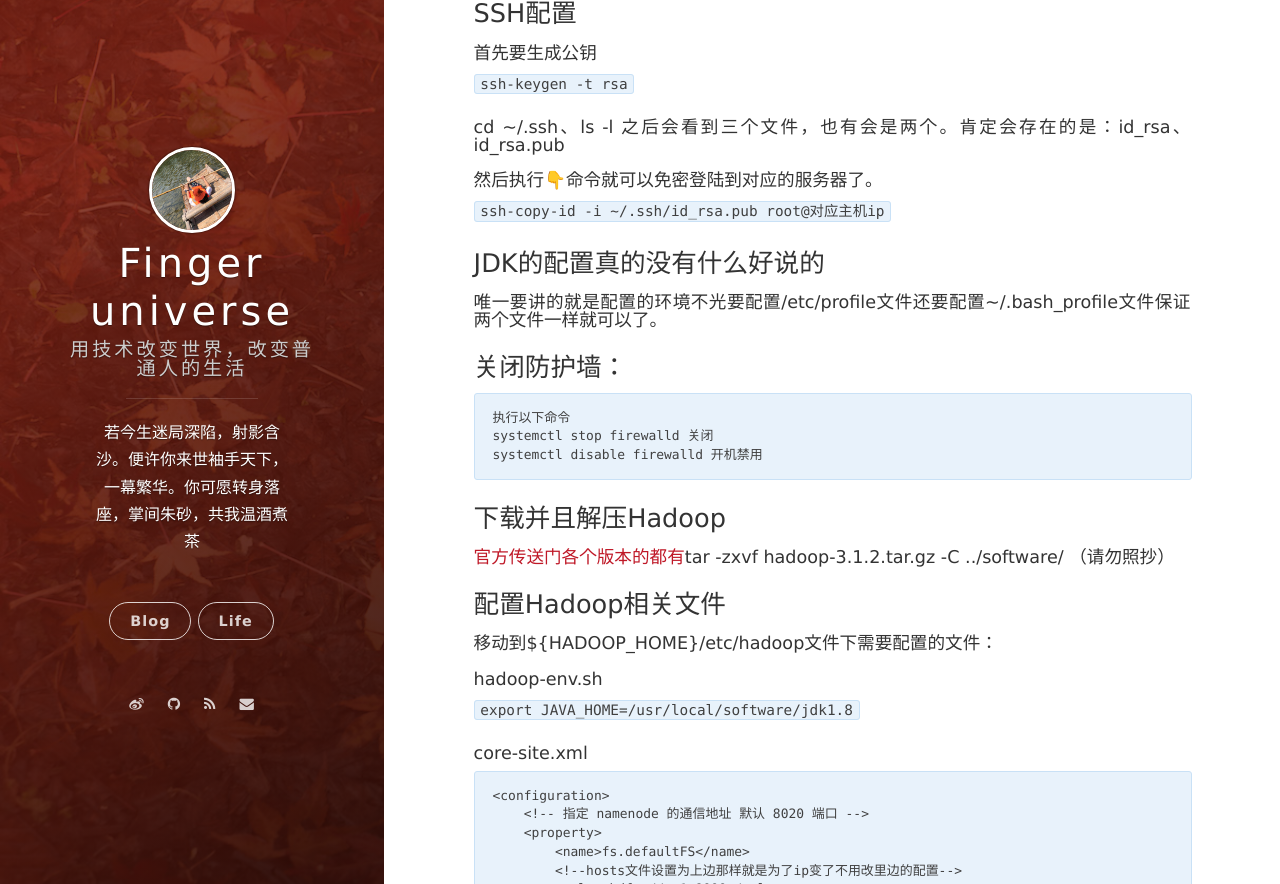
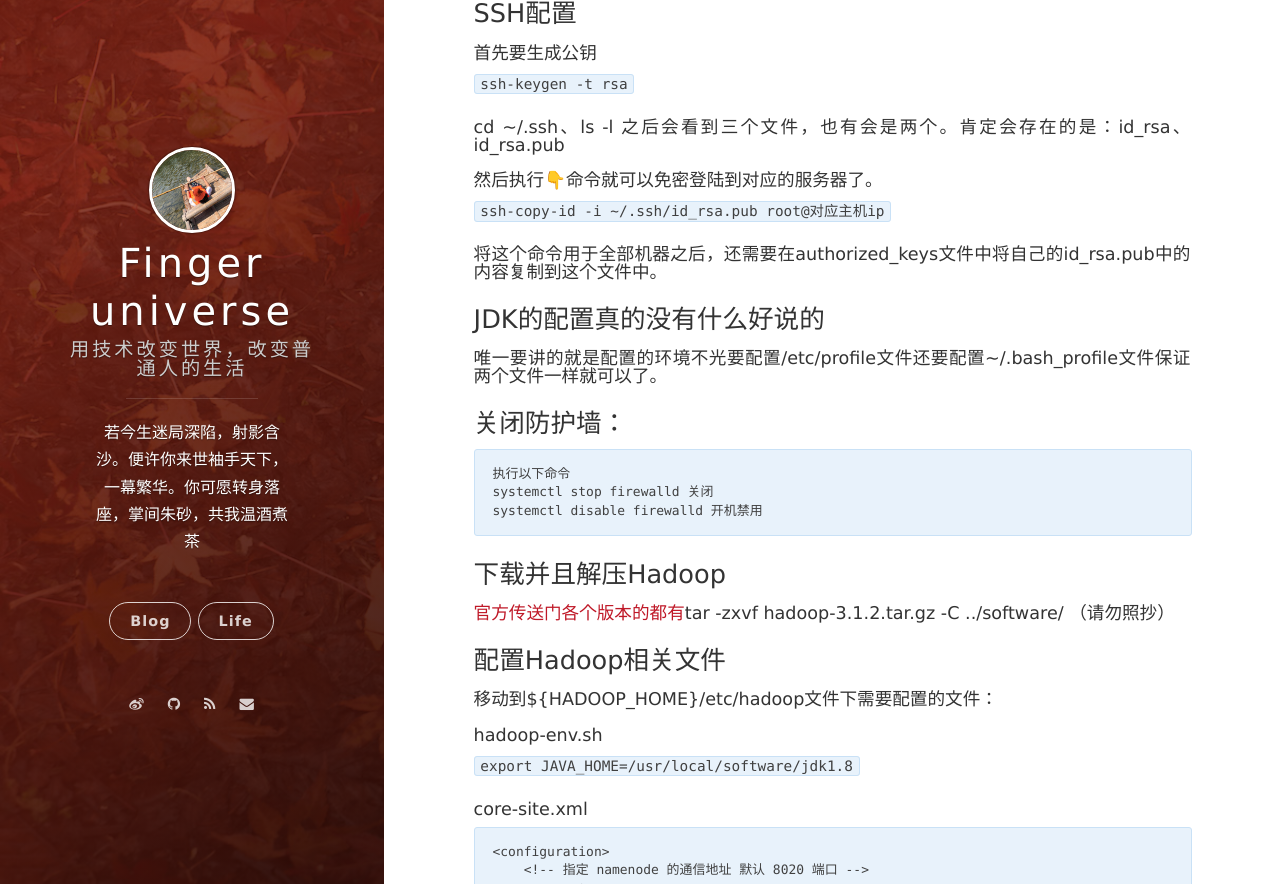
Before and after one commit to fanfan1997/fanfan1997, a Jekyll site: the page built from _posts/2019-03-28-Hadoop这场拉锯战.md, in a window 1280 px wide and 900 px high, scrolled down 8499 px, cut to the strip 16-900 px from the top of the window. Built offline with Jekyll 4.4.1, drawn with Linux system fonts in a browser that asks for light colours; nearby versions of some CDN libraries; comment, search, counter and statistics services are not loaded.

Commit message:
修改了执行发布公钥内容的部分。

```diff
--- a/_posts/2019-03-28-Hadoop这场拉锯战.md
+++ b/_posts/2019-03-28-Hadoop这场拉锯战.md
@@ -181,6 +181,7 @@ HOSTNAME=os1
 #### cd ~/.ssh、ls -l 之后会看到三个文件，也有会是两个。肯定会存在的是：id_rsa、id_rsa.pub
 #### 然后执行👇命令就可以免密登陆到对应的服务器了。
 `ssh-copy-id -i ~/.ssh/id_rsa.pub root@对应主机ip`
+#### 将这个命令用于全部机器之后，还需要在authorized_keys文件中将自己的id_rsa.pub中的内容复制到这个文件中。
 ### JDK的配置真的没有什么好说的
 #### 唯一要讲的就是配置的环境不光要配置/etc/profile文件还要配置~/.bash_profile文件保证两个文件一样就可以了。
 ### 关闭防护墙：
```
